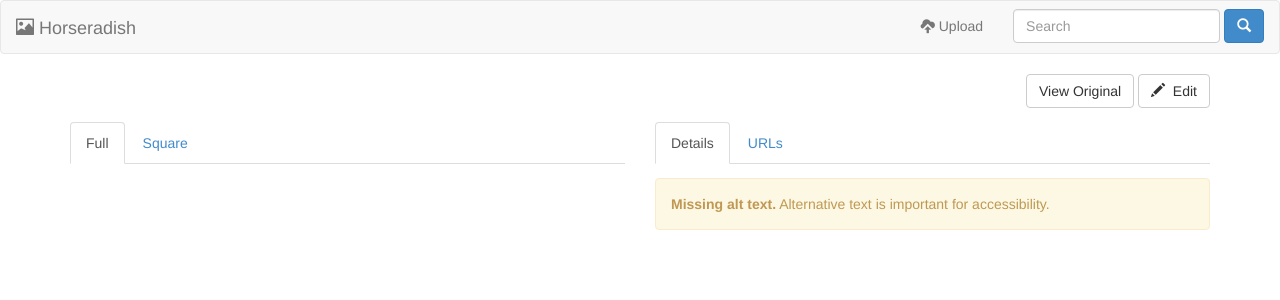
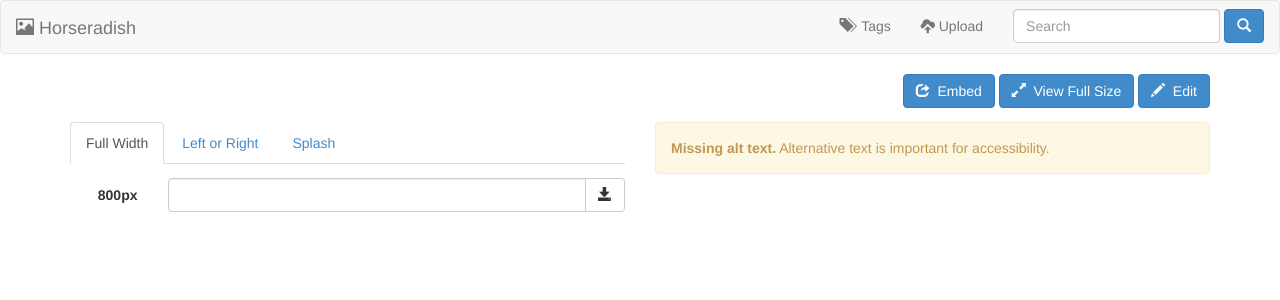
Before and after one commit to sunlightlabs/horseradish, a Django app: template horseradish/templates/photolib/photo_detail.html in a window 1280 px wide. Shown: the top 300 px of the page. Run offline with Django 3.2, Linux system fonts and the light colour scheme; the template is opened without the code that fills it, so the values that code supplies are empty; some libraries are stand-ins or nearby versions.

Commit message:
Add tag list and new layout for detdetail page

```diff
--- a/horseradish/templates/base.html
+++ b/horseradish/templates/base.html
@@ -13,6 +13,11 @@
 			.photo-list img { margin-bottom: 0.3em; }
 			.paginator { text-align: center; }
 			div[role=main] { margin-bottom: 30px; }
+			.tag-list {
+				-webkit-column-count: 6;
+				   -moz-column-count: 6;
+				        column-count: 6;
+			}
 		</style>
 	</head>
 	<body>
@@ -21,7 +26,8 @@
 				<a class="navbar-brand" href="/"><span class="glyphicon glyphicon-picture"></span> Horseradish</a>
 			</div>
 			<ul class="nav navbar-nav navbar-right">
-				<li><a href="{% url 'photolib.image_upload' %}"><span class="glyphicon glyphicon-cloud-upload"></span> Upload</a></li>
+				<li><a href="{% url 'photolib.tag_list' %}"><span class="glyphicon glyphicon-tags"></span>&nbsp;&nbsp;Tags</a></li>
+				<li><a href="{% url 'photolib.image_upload' %}"><span class="glyphicon glyphicon-cloud-upload"></span>&nbsp;Upload</a></li>
 				<li>
 					<form class="navbar-form" role="search" action="/search/" method="get">
 						<div class="form-group">
--- a/horseradish/templates/photolib/photo_detail.html
+++ b/horseradish/templates/photolib/photo_detail.html
@@ -9,8 +9,13 @@
         </div>
         <div class="col-md-4">
             <div class="img-controls">
-                <a href="{{ photo.image.url }}" class="btn btn-default">View Original</a>
-                <a href="{% url 'photolib.image_edit' photo.uuid %}" class="btn btn-default">
+                <a href="#" class="btn btn-default btn-primary">
+                	<span class="glyphicon glyphicon-share"></span>&nbsp;&nbsp;Embed
+                </a>
+                <a href="{{ photo.image.url }}" class="btn btn-default btn-primary">
+                	<span class="glyphicon glyphicon-resize-full"></span>&nbsp;&nbsp;View Full Size
+                </a>
+                <a href="{% url 'photolib.image_edit' photo.uuid %}" class="btn btn-default btn-primary">
                     <span class="glyphicon glyphicon-pencil"></span>&nbsp;&nbsp;Edit
                 </a>
             </div>
@@ -20,28 +25,69 @@
         <div class="col-md-6">
 
             <ul class="nav nav-tabs">
-                <li class="active"><a href="#full" data-toggle="tab">Full</a></li>
-                <li><a href="#square" data-toggle="tab">Square</a></li>
+                <li class="active"><a href="#full-width" data-toggle="tab">Full Width</a></li>
+                <li><a href="#floated" data-toggle="tab">Left or Right</a></li>
+                <li><a href="#splash" data-toggle="tab">Splash</a></li>
             </ul>
 
             <div class="tab-content">
-                <div class="tab-pane active" id="full">
-                    <img src="{{ photo.image_968.url }}" class="the-image">
+                <div class="tab-pane active" id="full-width">
+                    <form class="form-horizontal" role="form">
+                        <div class="form-group">
+                            <label for="input-800-url" class="col-sm-2 control-label">800px</label>
+                            <div class="col-sm-10">
+                                <div class="input-group">
+                                    <input id="input-800-url" class="form-control" type="text" value="{{ photo.image_800.url }}">
+                                    <span class="input-group-btn">
+                                        <a class="btn btn-default" href="{{ photo.image_800.url }}" download="{{ photo.filename }}">
+                                            <span class="glyphicon glyphicon-save"></span>
+                                        </a>
+                                    </span>
                                 </div>
-                <div class="tab-pane" id="square">
-                    <img src="{{ photo.image_300sq.url }}" class="the-image">
+                            </div>
+                        </div>
+                    </form>
+                    <img src="{{ photo.image_800.url }}" class="the-image">
+                </div>
+                <div class="tab-pane" id="floated">
+                    <form class="form-horizontal" role="form">
+                        <div class="form-group">
+                            <label for="input-300-url" class="col-sm-2 control-label">300px</label>
+                            <div class="col-sm-10">
+                                <div class="input-group">
+                                    <input id="input-300-url" class="form-control" type="text" value="{{ photo.image_300.url }}">
+                                    <span class="input-group-btn">
+                                        <a class="btn btn-default" href="{{ photo.image_300.url }}" download="{{ photo.filename }}">
+                                            <span class="glyphicon glyphicon-save"></span>
+                                        </a>
+                                    </span>
+                                </div>
+                            </div>
+                        </div>
+                    </form>
+                    <img src="{{ photo.image_300.url }}" class="the-image">
+                </div>
+                <div class="tab-pane" id="splash">
+                    <form class="form-horizontal" role="form">
+                        <div class="form-group">
+                            <label for="input-180sq-url" class="col-sm-2 control-label">180px</label>
+                            <div class="col-sm-10">
+                                <div class="input-group">
+                                    <input id="input-180sq-url" class="form-control" type="text" value="{{ photo.image_180sq.url }}">
+                                    <span class="input-group-btn">
+                                        <a class="btn btn-default" href="{{ photo.image_180sq.url }}" download="{{ photo.filename }}">
+                                            <span class="glyphicon glyphicon-save"></span>
+                                        </a>
+                                    </span>
+                                </div>
+                            </div>
+                        </div>
+                    </form>
+                    <img src="{{ photo.image_180sq.url }}" class="the-image">
                 </div>
             </div>
         </div>
         <div class="col-md-6">
-
-            <ul class="nav nav-tabs">
-                <li class="active"><a href="#details" data-toggle="tab">Details</a></li>
-                <li><a href="#urls" data-toggle="tab">URLs</a></li>
-            </ul>
-
-            <div class="tab-content">
-                <div class="tab-pane active" id="details">
 
         	{% if not photo.alt %}
         		<div class="alert alert-warning">
@@ -108,7 +154,7 @@
                             <th>Tags</th>
                             <td>
                                 {% for tag in tags %}
-		                                    <a href="{% url 'photolib.tag_list' tag.slug %}" class="label label-info">{{ tag.name }}</a>
+                                    <a href="{% url 'photolib.tagged_list' tag.slug %}" class="label label-info">{{ tag.name }}</a>
                                 {% endfor %}
                             </td>
                         </tr>
@@ -121,93 +167,6 @@
                     </tr>
                 {% endif %}
             </table>
-                </div>
-                <div class="tab-pane" id="urls">
-                	{% if photo.image %}
-	                    <form class="form-horizontal" role="form">
-	                        <div class="form-group">
-	                            <label for="input-1024-url" class="col-sm-2 control-label">1024px</label>
-	                            <div class="col-sm-10">
-	                                <div class="input-group">
-	                                    <input id="input-1024-url" class="form-control" type="text" value="{{ photo.image_1024.url }}">
-	                                    <span class="input-group-btn">
-	                                        <a class="btn btn-default" href="{{ photo.image_1024.url }}" download="{{ photo.filename }}">
-	                                            <span class="glyphicon glyphicon-save"></span>
-	                                        </a>
-	                                    </span>
-	                                </div>
-	                            </div>
-	                        </div>
-	                        <div class="form-group">
-	                            <label for="input-968-url" class="col-sm-2 control-label">968px</label>
-	                            <div class="col-sm-10">
-	                                <div class="input-group">
-	                                    <input id="input-968-url" class="form-control" type="text" value="{{ photo.image_968.url }}">
-	                                    <span class="input-group-btn">
-	                                        <a class="btn btn-default" href="{{ photo.image_968.url }}" download="{{ photo.filename }}">
-	                                            <span class="glyphicon glyphicon-save"></span>
-	                                        </a>
-	                                    </span>
-	                                </div>
-	                            </div>
-	                        </div>
-	                        <div class="form-group">
-	                            <label for="input-640-url" class="col-sm-2 control-label">640px</label>
-	                            <div class="col-sm-10">
-	                                <div class="input-group">
-	                                    <input id="input-640-url" class="form-control" type="text" value="{{ photo.image_640.url }}">
-	                                    <span class="input-group-btn">
-	                                        <a class="btn btn-default" href="{{ photo.image_640.url }}" download="{{ photo.filename }}">
-	                                            <span class="glyphicon glyphicon-save"></span>
-	                                        </a>
-	                                    </span>
-	                                </div>
-	                            </div>
-	                        </div>
-	                        <div class="form-group">
-	                            <label for="input-480-url" class="col-sm-2 control-label">480px</label>
-	                            <div class="col-sm-10">
-	                                <div class="input-group">
-	                                    <input id="input-480-url" class="form-control" type="text" value="{{ photo.image_480.url }}">
-	                                    <span class="input-group-btn">
-	                                        <a class="btn btn-default" href="{{ photo.image_480.url }}" download="{{ photo.filename }}">
-	                                            <span class="glyphicon glyphicon-save"></span>
-	                                        </a>
-	                                    </span>
-	                                </div>
-	                            </div>
-	                        </div>
-	                        <hr>
-	                        <div class="form-group">
-	                            <label for="input-600sq-url" class="col-sm-2 control-label">600sq</label>
-	                            <div class="col-sm-10">
-	                                <div class="input-group">
-	                                    <input id="input-600sq-url" class="form-control" type="text" value="{{ photo.image_600sq.url }}">
-	                                    <span class="input-group-btn">
-	                                        <a class="btn btn-default" href="{{ photo.image_600sq.url }}" download="{{ photo.filename }}">
-	                                            <span class="glyphicon glyphicon-save"></span>
-	                                        </a>
-	                                    </span>
-	                                </div>
-	                            </div>
-	                        </div>
-	                        <div class="form-group">
-	                            <label for="input-300sq-url" class="col-sm-2 control-label">300sq</label>
-	                            <div class="col-sm-10">
-	                                <div class="input-group">
-	                                    <input id="input-300sq-url" class="form-control" type="text" value="{{ photo.image_300sq.url }}">
-	                                    <span class="input-group-btn">
-	                                        <a class="btn btn-default" href="{{ photo.image_300sq.url }}" download="{{ photo.filename }}">
-	                                            <span class="glyphicon glyphicon-save"></span>
-	                                        </a>
-	                                    </span>
-	                                </div>
-	                            </div>
-	                        </div>
-	                    </form>
-	                {% endif %}
-                </div>
-            </div>
         </div>
     </div>
     <div class="modal fade" id="the-modal">
--- a/horseradish/templates/photolib/photo_list.html
+++ b/horseradish/templates/photolib/photo_list.html
@@ -14,7 +14,7 @@
 		<div class="col-md-12">
 			{% for photo in photo_list %}
 				<a href="{% url 'photolib.image_detail' photo.uuid %}">
-					<img data-src="{{ photo.image_thumbnail.url }}" alt="{{ photo.alt }}" src="{{ photo.image_thumbnail.url }}" class="img-thumbnail">
+					<img data-src="{{ photo.image_thumbnail.url }}" alt="{{ photo.alt }}" title="{{ photo.alt }}" src="{{ photo.image_thumbnail.url }}" class="img-thumbnail">
 				</a>
 			{% endfor %}
 		</div>
--- a/photolib/urls.py
+++ b/photolib/urls.py
@@ -1,10 +1,11 @@
 from django.conf.urls import patterns, url
-from photolib.views import ImageListView, ImageDetailView, ImageUpdateView, ImageUploadView, TagListView
+from photolib.views import ImageListView, ImageDetailView, ImageUpdateView, ImageUploadView, TaggedImageListView, TagListView
 
 urlpatterns = patterns('',
     url(r'^image/(?P<uuid>\w+)/$', ImageDetailView.as_view(), name='photolib.image_detail'),
     url(r'^image/(?P<uuid>\w+)/edit/$', ImageUpdateView.as_view(), name='photolib.image_edit'),
-    url(r'^tag/(?P<slug>[\w-]+)/$', TagListView.as_view(), name='photolib.tag_list'),
+    url(r'^tags/(?P<slug>[\w-]+)/$', TaggedImageListView.as_view(), name='photolib.tagged_list'),
+    url(r'^tags/$', TagListView.as_view(), name='photolib.tag_list'),
     url(r'^upload/$', ImageUploadView.as_view(), name='photolib.image_upload'),
     url(r'^$', ImageListView.as_view(), name='photolib.image_list'),
 )
```
Also changed, not shown: horseradish/templates/taggit/tag_list.html (added, +18 -0 lines), photolib/models.py (+11 -19 lines), photolib/views.py (+8 -1 lines). Lines whose indentation alone changed are shown as unchanged.
